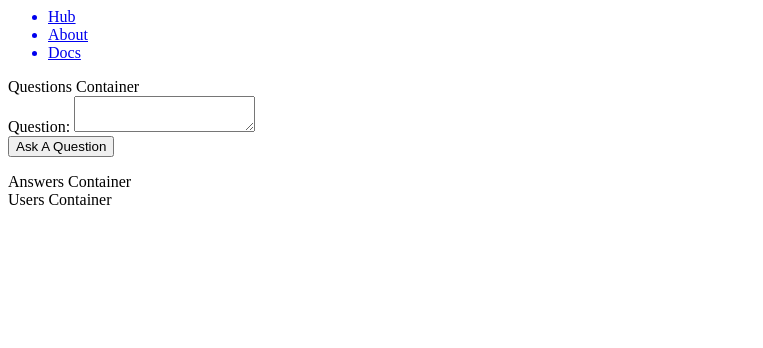
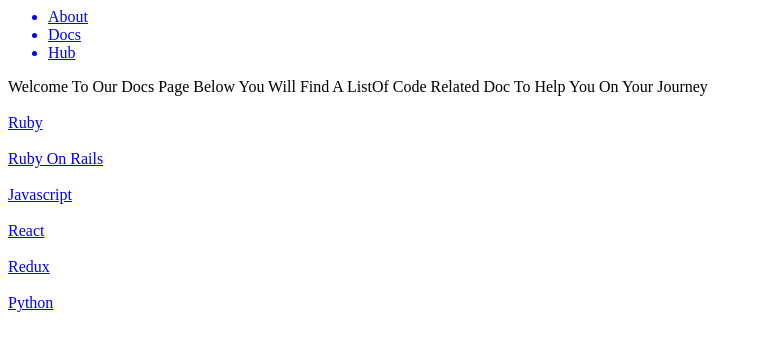
Before and after one commit to DSJR1284/code_hub_client, a React (Create React App) app: page /docs in a window 1280 px wide. Shown: the top 348 px of the page, without its empty margins (0-763 px from the left). Built offline with nearby package versions, Linux system fonts and the light colour scheme; no server answers.

Commit message:
testing routes add home page set up questions list

```diff
--- a/src/componets/App.js
+++ b/src/componets/App.js
@@ -1,19 +1,17 @@
 import React from 'react'
 import Router from './Router'
 import Nav from './Nav'
-import QuestionsContainer from './QuestionsContainer'
-import AnswersContainer from './AnswersContainer'
-import UsersContainer from './UsersContainer'
+import {Switch} from 'react-router-dom'
+
 
 
 const App = () => {
   return (
       <div>
           <Nav />
-          <QuestionsContainer />
-          <AnswersContainer/>
-          <UsersContainer />
-          <Router />
+          <Switch>
+            <Router />
+          </Switch>
       </div>
   );
 };
--- /dev/null
+++ b/src/componets/Home.js
@@ -0,0 +1,11 @@
+import React from 'react'
+
+ const Home = () => {
+    return (
+        <div>
+            This is the home page
+        </div>
+    )
+}
+
+export default Home;
--- a/src/componets/Hub.js
+++ b/src/componets/Hub.js
@@ -1,12 +1,20 @@
 import React from 'react'
+import { connect } from 'react-redux'
+import QuestionsContainer from './QuestionsContainer'
 
-
-const Hub = () => {
+const Hub = ({ questions }) => {
     return (
         <div>
-
+            <QuestionsContainer />
+            {questions.map(q => <link key={q.id}>{q.problems}</link>)}
         </div>
     )
 }
 
-export default Hub;
+const mapStateToProps = state => {
+    return {questions: state.questions}
+
+}
+
+
+export default connect(mapStateToProps)(Hub);
--- a/src/componets/Nav.js
+++ b/src/componets/Nav.js
@@ -5,9 +5,6 @@
     return (
         <div className='navbar'>
             <ul>
-                <NavLink to="/hub" exact >
-                <li>Hub</li>
-                </NavLink>
 
                 <NavLink to="/about" exact >
                 <li>About</li>
@@ -16,6 +13,10 @@
                 <NavLink to="/docs" exact >
                 <li>Docs</li>
                 </NavLink>
+
+                <NavLink to="/hub" exact >
+                <li>Hub</li>
+                </NavLink>
             </ul>
         </div>
     )
--- a/src/componets/Router.js
+++ b/src/componets/Router.js
@@ -1,13 +1,18 @@
 import React from 'react'
 import { Switch, Route} from 'react-router-dom'
 
+import Home from './Home'
+import About from './About'
 import Docs from './Docs'
+import Hub from './Hub'
 
  const Router = () => {
     return (
         <Switch>
-            <Route exact path='/docs' componet={Docs} />
-
+            <Route  exact path='/' componet={Home} />
+            <About  path='/about' componet={About} />
+            <Docs  path='/docs' componet={Docs} />
+            <Hub  path='/hub' componet={Hub} />
         </Switch>
     )
 }
```
